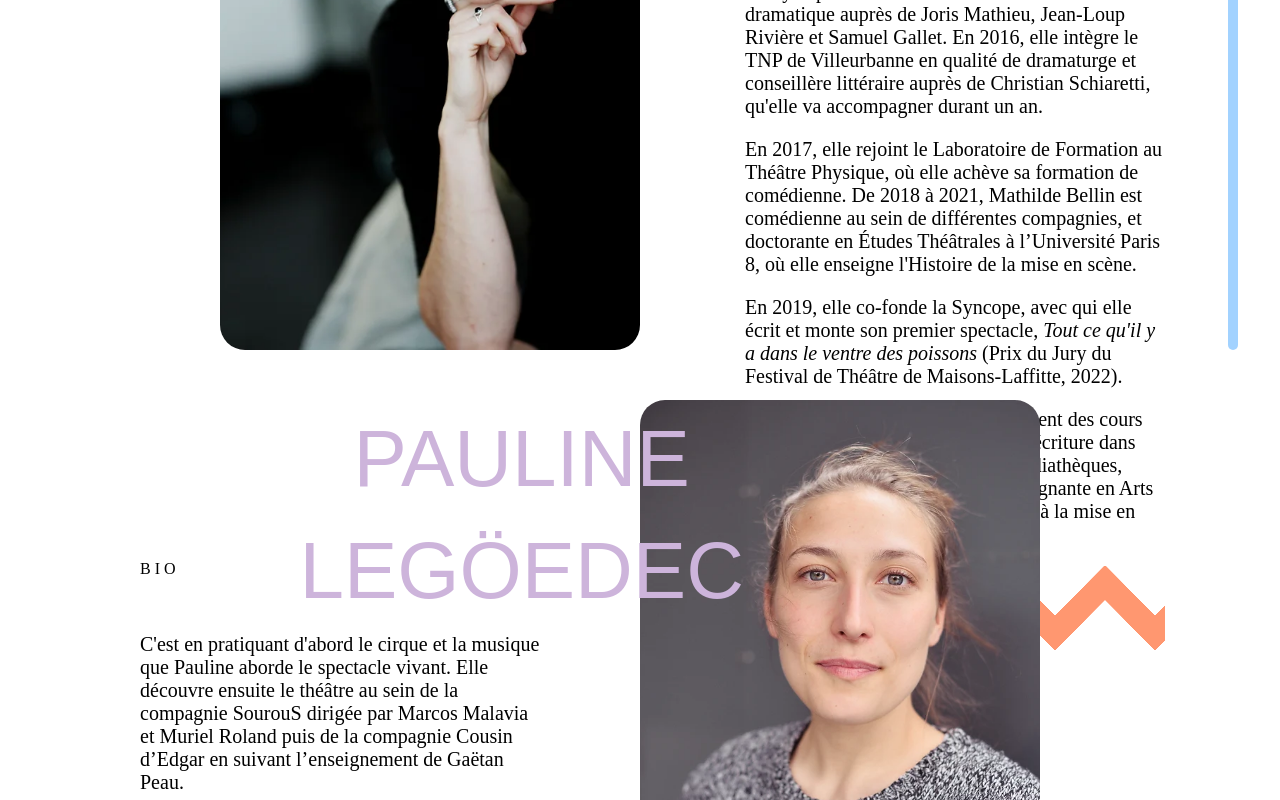
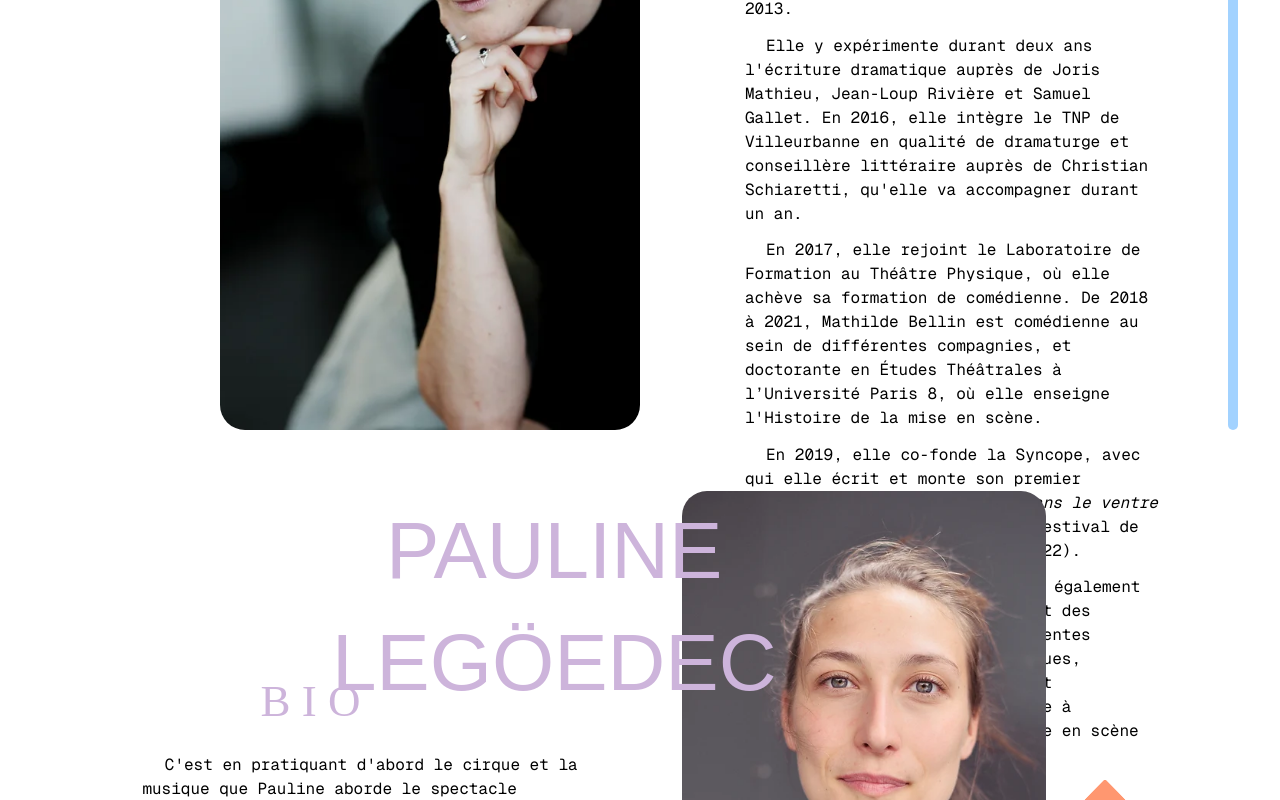
Before and after one commit to Louissnsn/LaSyncopeV2, a Next.js app: page /direction-artistique in a window 1280 px wide. Shown: the part 440-1240 px from the top of the page. Built offline with nearby package versions, Linux system fonts and the light colour scheme; a web font is replaced by a local one.

Commit message:
direction artistique style

```diff
--- a/app/components/CquoiLaSyncope.js
+++ b/app/components/CquoiLaSyncope.js
@@ -34,7 +34,7 @@ export default function Cquoi() {
         </div>
       </div>
       <div className={styles.rightContainer}>
-        <h3 className={styles.sousTitre}>NOS PRINCIPES CRÉATIFS</h3>
+        <h3 className={styles.sousTitre2}>NOS PRINCIPES CRÉATIFS</h3>
 
         <div className={styles.textRight}>
           <p className={styles.textDescriptionRight}>
--- a/app/components/Pauline.js
+++ b/app/components/Pauline.js
@@ -16,7 +16,8 @@ export default function Pauline() {
           style={{
             borderRadius: "25px",
             objectFit: "cover",
-            minWidth: "400px",
+            minWidth: "10%",
+            maxWidth: "100%",
           }}
         />
       </div>
--- a/app/styles/Mathilde.module.css
+++ b/app/styles/Mathilde.module.css
@@ -1,7 +1,7 @@
 .matContainer {
-  padding: 40px;
+  padding: 4%;
   width: 100vw;
-  height: 90vh;
+  height: 100vh;
   display: grid;
   grid-template-columns: repeat(12, 1fr);
   grid-template-rows: repeat(12, 1fr);
@@ -32,6 +32,7 @@
 }
 
 .bioTitle {
+  padding: 5%;
   grid-area: 3 / 8 / 4 / 12;
   font-size: 45px;
   display: flex;
@@ -46,18 +47,22 @@
 }
 
 .texteBio {
-  margin-bottom: 20px;
-  margin-top: 20px;
+  text-indent: 5%;
+  margin-bottom: 3%;
+  margin-top: 2%;
+  line-height: 1.5;
   text-justify: inter-word;
-  font-size: 20px;
+  font-size: 1em;
+  font-family: var(--font-geist-mono, "Courier New", monospace);
 }
 
 /* SHAPES */
 .zigZag {
+  padding-top: 7%;
   grid-area: 12 / 2 / 13 / 12;
   --a: 90deg; /* control the angle */
   --s: 100px; /* size of the zig-zag */
-  --b: 35px; /* control the thickness */
+  --b: 25px; /* control the thickness */
 
   background: #ff9770;
   height: calc(var(--b) + var(--s) / (2 * tan(var(--a) / 2)));
--- a/app/styles/Pauline.module.css
+++ b/app/styles/Pauline.module.css
@@ -1,7 +1,7 @@
 .parent {
-  padding: 40px;
+  padding: 4%;
   width: 100vw;
-  height: 90vh;
+  height: 100vh;
   display: grid;
   grid-template-columns: repeat(12, 1fr);
   grid-template-rows: repeat(12, 1fr);
@@ -36,16 +36,27 @@
 }
 .bio {
   grid-area: 5 / 2 / 13 / 6;
+  width: 35vw;
 }
 .bioTitle {
   grid-area: 4 / 2 / 5 / 5;
+  font-size: 45px;
+  display: flex;
+  justify-content: center;
+  align-items: flex-end;
+  font-family: var(--font-inter);
+  color: #cdb4db;
+  padding: 5%;
 }
 
 .texteBio {
-  margin-bottom: 20px;
-  margin-top: 20px;
+  text-indent: 5%;
+  line-height: 1.5;
+  margin-bottom: 2%;
+  margin-top: 2%;
   text-justify: inter-word;
-  font-size: 20px;
+  font-size: 1em;
+  font-family: var(--font-geist-mono, "Courier New", monospace);
 }
 
 /* SHAPES */
```
Also changed, not shown: app/styles/Cquoi.module.css (+37 -4 lines).
